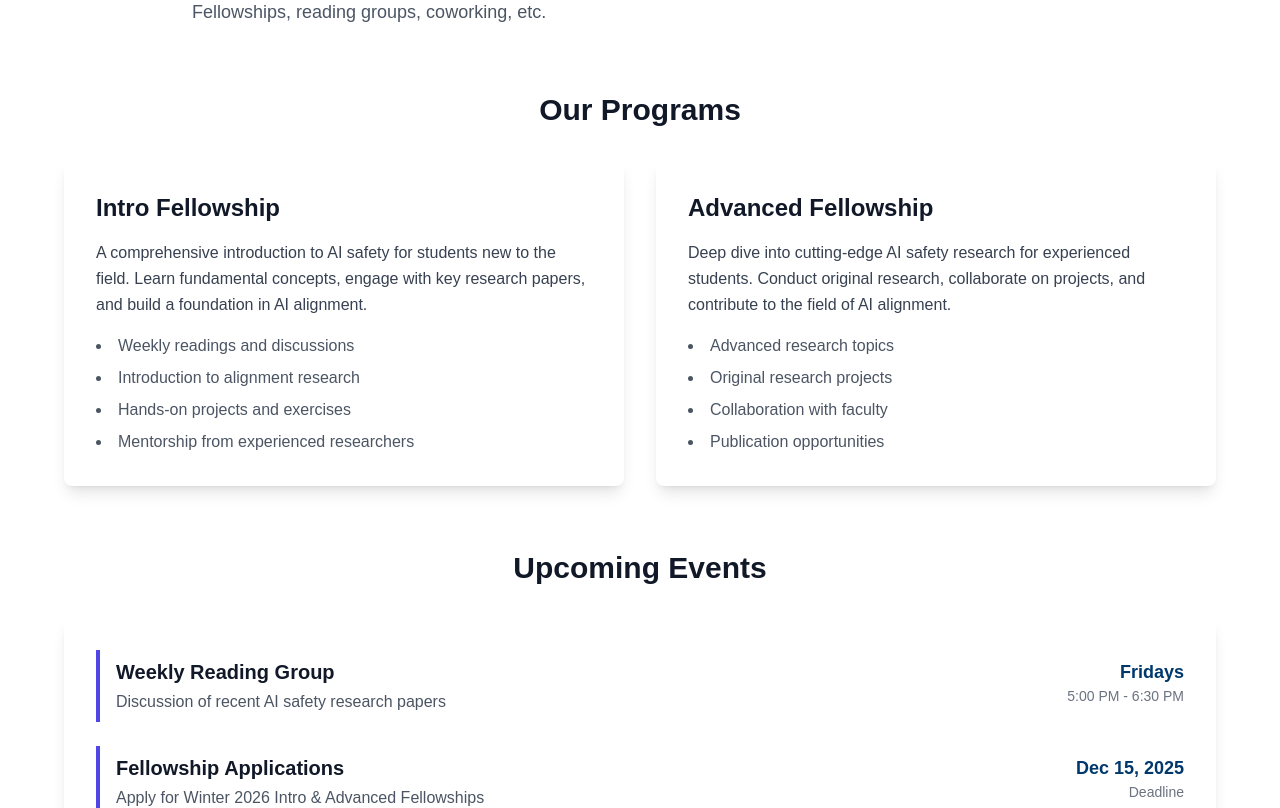
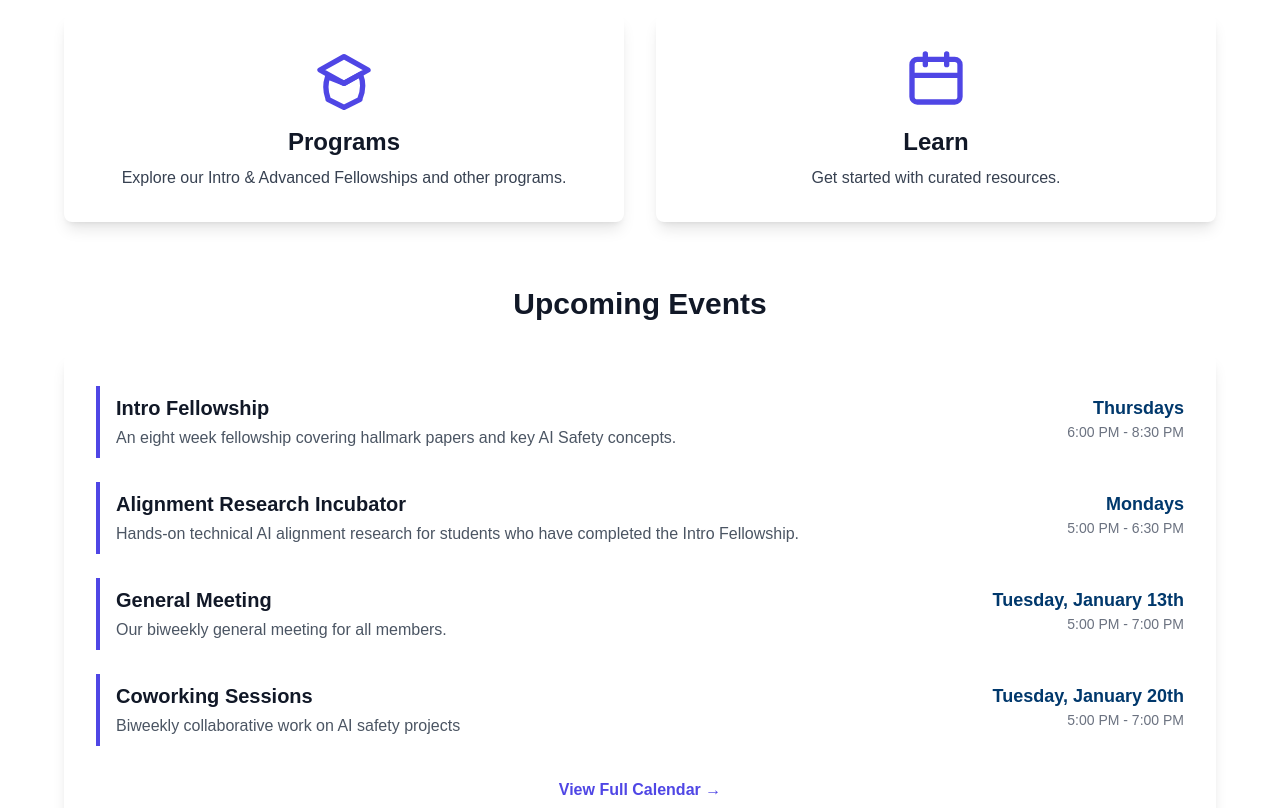
Before and after one commit to viceversa1024/aisafetyuci, a Next.js app: page /aisafetyuci/ in a window 1280 px wide. Shown: the part 880-1688 px from the top of the page. Built offline with nearby package versions, Linux system fonts and the light colour scheme; a web font is replaced by a local one.

Commit message:
more content

```diff
--- a/app/page.tsx
+++ b/app/page.tsx
@@ -1,3 +1,5 @@
+import Link from 'next/link'
+
 export default function Home() {
   return (
     <main className="min-h-screen bg-white">
@@ -31,50 +33,29 @@ export default function Home() {
             <p className="text-lg text-gray-600 text-left leading-relaxed mb-8">
               We seek to advance the understanding and development of interpretable and aligned artificial intelligence systems. We are dedicated to addressing the long-term risks and potential harms associated with AI, as we approach the possibility of artificial general intelligence (AGI). Recognizing the profound uniqueness of human intelligence and the existential risks posed by unchecked AI advancement, we commit ourselves to ensuring that AI technologies align with human values and contribute positively to society.
             </p>
-            <h2 className="text-3xl text-[#00386c] font-semibold text-gray-900 mb-4 mt-16">What We Do</h2>
-            <p className="text-lg text-gray-600 text-left leading-relaxed mb-8">
-              Fellowships, reading groups, coworking, etc.
-            </p>
           </div>
 
           <div className="mb-12 max-w-6xl mx-auto">
             <h2 className="text-3xl text-[#00386c] font-semibold text-gray-900 mb-8 text-center mt-16">
-              Our Programs
+              Get Involved
             </h2>
-            <div className="grid md:grid-cols-2 gap-8">
-              <div className="bg-white rounded-lg shadow-lg p-8 hover:shadow-xl transition-shadow">
-                <h3 className="text-2xl font-bold text-gray-900 mb-4">
-                  Intro Fellowship
-                </h3>
-                <p className="text-gray-700 leading-relaxed mb-4">
-                  A comprehensive introduction to AI safety for students new to the field.
-                  Learn fundamental concepts, engage with key research papers, and build
-                  a foundation in AI alignment.
-                </p>
-                <ul className="list-disc list-inside text-gray-600 space-y-2">
-                  <li>Weekly readings and discussions</li>
-                  <li>Introduction to alignment research</li>
-                  <li>Hands-on projects and exercises</li>
-                  <li>Mentorship from experienced researchers</li>
-                </ul>
-              </div>
+            <div className="grid grid-cols-2 gap-8">
+              <Link href="/programs" className="flex flex-col items-center justify-center bg-white rounded-lg shadow-lg p-8 hover:shadow-xl transition-shadow text-center" aria-label="Programs">
+                <svg xmlns="http://www.w3.org/2000/svg" className="w-16 h-16 text-indigo-600 mb-4" fill="none" viewBox="0 0 24 24" stroke="currentColor" aria-hidden="true">
+                  <path strokeLinecap="round" strokeLinejoin="round" strokeWidth={2} d="M12 14l9-5-9-5-9 5 9 5z" />
+                  <path strokeLinecap="round" strokeLinejoin="round" strokeWidth={2} d="M12 14l6.16-3.422A12.083 12.083 0 0118 19.666V20l-6 3-6-3v-.334a12.083 12.083 0 01-.16-8.088L12 14z" />
+                </svg>
+                <h3 className="text-2xl font-bold text-gray-900 mb-2">Programs</h3>
+                <p className="text-gray-700">Explore our Intro & Advanced Fellowships and other programs.</p>
+              </Link>
 
-              <div className="bg-white rounded-lg shadow-lg p-8 hover:shadow-xl transition-shadow">
-                <h3 className="text-2xl font-bold text-gray-900 mb-4">
-                  Advanced Fellowship
-                </h3>
-                <p className="text-gray-700 leading-relaxed mb-4">
-                  Deep dive into cutting-edge AI safety research for experienced students.
-                  Conduct original research, collaborate on projects, and contribute to
-                  the field of AI alignment.
-                </p>
-                <ul className="list-disc list-inside text-gray-600 space-y-2">
-                  <li>Advanced research topics</li>
-                  <li>Original research projects</li>
-                  <li>Collaboration with faculty</li>
-                  <li>Publication opportunities</li>
-                </ul>
-              </div>
+              <Link href="/resources" className="flex flex-col items-center justify-center bg-white rounded-lg shadow-lg p-8 hover:shadow-xl transition-shadow text-center" aria-label="Events">
+                <svg xmlns="http://www.w3.org/2000/svg" className="w-16 h-16 text-indigo-600 mb-4" fill="none" viewBox="0 0 24 24" stroke="currentColor" aria-hidden="true">
+                  <path strokeLinecap="round" strokeLinejoin="round" strokeWidth={2} d="M8 7V3m8 4V3M3 11h18M5 21h14a2 2 0 002-2V7a2 2 0 00-2-2H5a2 2 0 00-2 2v12a2 2 0 002 2z" />
+                </svg>
+                <h3 className="text-2xl font-bold text-gray-900 mb-2">Learn</h3>
+                <p className="text-gray-700">Get started with curated resources.</p>
+              </Link>
             </div>
           </div>
 
@@ -87,11 +68,24 @@ export default function Home() {
                 <div className="border-l-4 border-indigo-600 pl-4 py-2">
                   <div className="flex justify-between items-start">
                     <div>
-                      <h3 className="text-xl font-bold text-gray-900">Weekly Reading Group</h3>
-                      <p className="text-gray-600 mt-1">Discussion of recent AI safety research papers</p>
+                      <h3 className="text-xl font-bold text-gray-900">Intro Fellowship</h3>
+                      <p className="text-gray-600 mt-1">An eight week fellowship covering hallmark papers and key AI Safety concepts.</p>
                     </div>
                     <div className="text-right">
-                      <p className="text-lg font-semibold text-[#00386c]">Fridays</p>
+                      <p className="text-lg font-semibold text-[#00386c]">Thursdays</p>
+                      <p className="text-sm text-gray-500">6:00 PM - 8:30 PM</p>
+                    </div>
+                  </div>
+                </div>
+
+                <div className="border-l-4 border-indigo-600 pl-4 py-2">
+                  <div className="flex justify-between items-start">
+                    <div>
+                      <h3 className="text-xl font-bold text-gray-900">Alignment Research Incubator</h3>
+                      <p className="text-gray-600 mt-1">Hands-on technical AI alignment research for students who have completed the Intro Fellowship.</p>
+                    </div>
+                    <div className="text-right">
+                      <p className="text-lg font-semibold text-[#00386c]">Mondays</p>
                       <p className="text-sm text-gray-500">5:00 PM - 6:30 PM</p>
                     </div>
                   </div>
@@ -100,25 +94,26 @@ export default function Home() {
                 <div className="border-l-4 border-indigo-600 pl-4 py-2">
                   <div className="flex justify-between items-start">
                     <div>
-                      <h3 className="text-xl font-bold text-gray-900">Fellowship Applications</h3>
-                      <p className="text-gray-600 mt-1">Apply for Winter 2026 Intro & Advanced Fellowships</p>
+                      <h3 className="text-xl font-bold text-gray-900">General Meeting</h3>
+                      <p className="text-gray-600 mt-1">Our biweekly general meeting for all members.</p>
                     </div>
                     <div className="text-right">
-                      <p className="text-lg font-semibold text-[#00386c]">Dec 15, 2025</p>
-                      <p className="text-sm text-gray-500">Deadline</p>
+                      <p className="text-lg font-semibold text-[#00386c]">Tuesday, January 13th</p>
+                      <p className="text-sm text-gray-500">5:00 PM - 7:00 PM</p>
                     </div>
                   </div>
                 </div>
+
 
                 <div className="border-l-4 border-indigo-600 pl-4 py-2">
                   <div className="flex justify-between items-start">
                     <div>
                       <h3 className="text-xl font-bold text-gray-900">Coworking Sessions</h3>
-                      <p className="text-gray-600 mt-1">Collaborative work on AI safety projects</p>
+                      <p className="text-gray-600 mt-1">Biweekly collaborative work on AI safety projects</p>
                     </div>
                     <div className="text-right">
-                      <p className="text-lg font-semibold text-[#00386c]">Wednesdays</p>
-                      <p className="text-sm text-gray-500">3:00 PM - 5:00 PM</p>
+                      <p className="text-lg font-semibold text-[#00386c]">Tuesday, January 20th</p>
+                      <p className="text-sm text-gray-500">5:00 PM - 7:00 PM</p>
                     </div>
                   </div>
                 </div>
@@ -126,12 +121,12 @@ export default function Home() {
 
               <div className="mt-8 text-center">
                 <a
-                  href="https://discord.gg/uENtNdDPPb"
+                  href="https://docs.google.com/spreadsheets/d/1vEjZhOod4TGB06gjNjoip7lAhmZmNdFT0LRmovrwS48/edit?usp=sharing"
                   target="_blank"
                   rel="noopener noreferrer"
                   className="inline-block text-indigo-600 hover:text-indigo-700 font-semibold"
                 >
-                  View Full Calendar on Discord →
+                  View Full Calendar →
                 </a>
               </div>
             </div>
--- a/app/programs/page.tsx
+++ b/app/programs/page.tsx
@@ -14,6 +14,11 @@ export default function Programs() {
       <div className="container mx-auto px-4 py-16">
         <div className="max-w-6xl mx-auto">
 
+          <div className="text-center mb-8">
+            <h2 className="text-3xl text-[#00386c] font-semibold text-gray-900 mb-2">Get Involved</h2>
+            <p className="text-lg text-gray-600">We offer two programs, designed to be taken sequentially — and there's free food provided at meetings!</p>
+          </div>
+
           <div className="grid md:grid-cols-2 gap-8">
             <div className="bg-white rounded-lg shadow-lg p-8 hover:shadow-xl transition-shadow">
               <h3 className="text-2xl font-bold text-gray-900 mb-4">
@@ -28,7 +33,7 @@ export default function Programs() {
 
               </ul>
               <div className="mt-6">
-                <Link href="/contact" className="inline-block bg-[#00386c] text-white font-semibold px-6 py-2 rounded hover:bg-[#002b52] transition">
+                <Link href="https://forms.gle/TcVH7DSY38p1zrLw6" className="inline-block bg-[#00386c] text-white font-semibold px-6 py-2 rounded hover:bg-[#002b52] transition">
                   Apply Now
                 </Link>
               </div>
@@ -36,18 +41,18 @@ export default function Programs() {
 
             <div className="bg-white rounded-lg shadow-lg p-8 hover:shadow-xl transition-shadow">
               <h3 className="text-2xl font-bold text-gray-900 mb-4">
-                Advanced Fellowship
+                Alignment Research Incubator
               </h3>
               <p className="text-gray-700 leading-relaxed mb-4">
-                Deep dive into cutting-edge AI safety research for students with experience in the field.
+                Hands-on technical AI alignment research for students who have completed the Intro Fellowship.
               </p>
               <ul className="list-disc list-inside text-gray-600 space-y-2">
-                <li><a href="https://arena-chapter0-fundamentals.streamlit.app/" target="_blank" rel="noopener noreferrer" className="text-[#00386c] font-semibold underline">ARENA</a>: Deep Learning/Mech Interp/Evals/RL</li>
+                <li><a href="https://arena-chapter0-fundamentals.streamlit.app/" target="_blank" rel="noopener noreferrer" className="text-[#00386c] font-semibold underline">ARENA</a> curriculum: Deep Learning/Mech Interp/Evals/RL</li>
                 <li>AI Demos for Policy Makers</li>
                 <li>Independent Research (compute funding available.)</li>
               </ul>
               <div className="mt-6">
-                <Link href="/contact" className="inline-block bg-[#00386c] text-white font-semibold px-6 py-2 rounded hover:bg-[#002b52] transition">
+                <Link href="https://forms.gle/6szuUD4Ti8q1hHrp7" className="inline-block bg-[#00386c] text-white font-semibold px-6 py-2 rounded hover:bg-[#002b52] transition">
                   Apply Now
                 </Link>
               </div>
```
Also changed, not shown: app/contact/page.tsx (+2 -15 lines), app/resources/page.tsx (+36 -21 lines).
